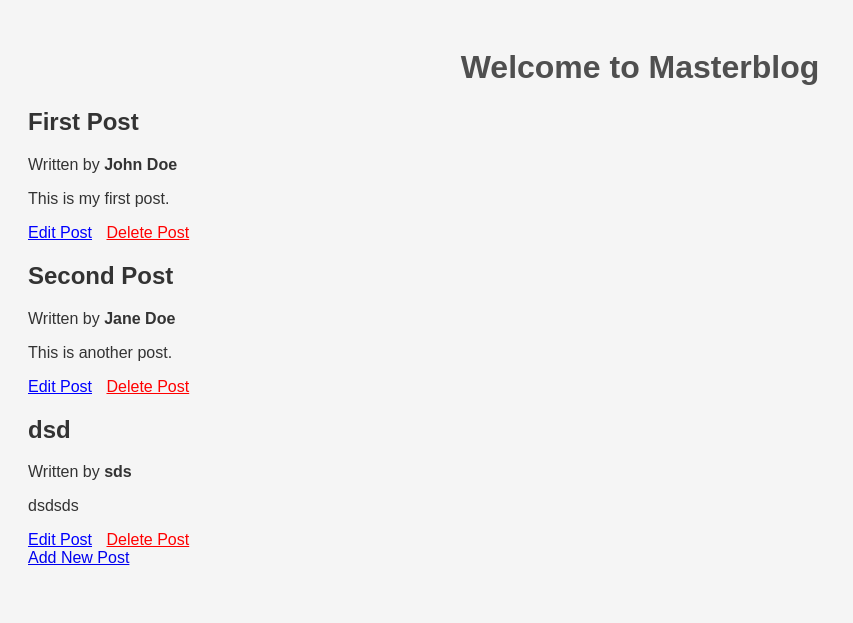
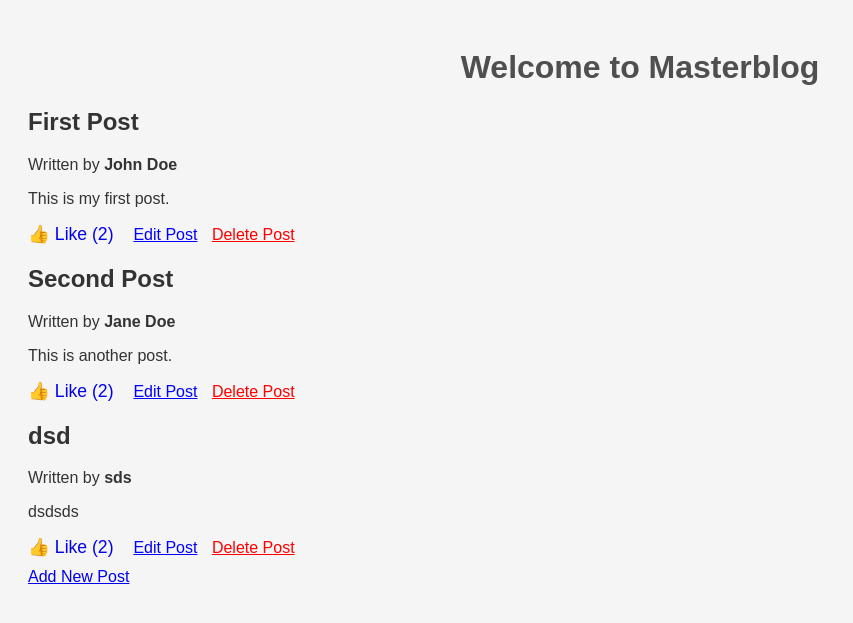
Before and after one commit to mhmood88hz-cloud/flask-app, a Flask app: page / in a window 1280 px wide. Shown: the top 623 px of the page, without its empty margins (0-853 px from the left). Run offline with Flask 3, Linux system fonts and the light colour scheme.

Commit message:
Add like button to index template

```diff
--- a/templates/index.html
+++ b/templates/index.html
@@ -15,9 +15,15 @@
                     <h2>{{ post.title }}</h2>
                     <p class="post-meta">Written by <strong>{{ post.author }}</strong></p>
                     <p class="post-content">{{ post.content }}</p>
-                    <a href="{{ url_for('update', post_id=post.id) }}" class="btn-update" style="color: blue; margin-right: 10px;">Edit Post</a>
-                    <a href="{{ url_for('delete', post_id=post.id) }}" class="btn-delete" style="color: red;">Delete Post</a>
 
+                    <div class="post-actions" style="margin-bottom: 10px;">
+                        <a href="{{ url_for('like', post_id=post.id) }}" class="btn-like" style="text-decoration: none; font-size: 1.1em; margin-right: 15px;">
+                            👍 Like ({{ post.get('likes', 0) }})
+                        </a>
+
+                        <a href="{{ url_for('update', post_id=post.id) }}" class="btn-update" style="color: blue; margin-right: 10px;">Edit Post</a>
+                        <a href="{{ url_for('delete', post_id=post.id) }}" class="btn-delete" style="color: red;">Delete Post</a>
+                    </div>
                 </article>
             {% endfor %}
         </div>
```
